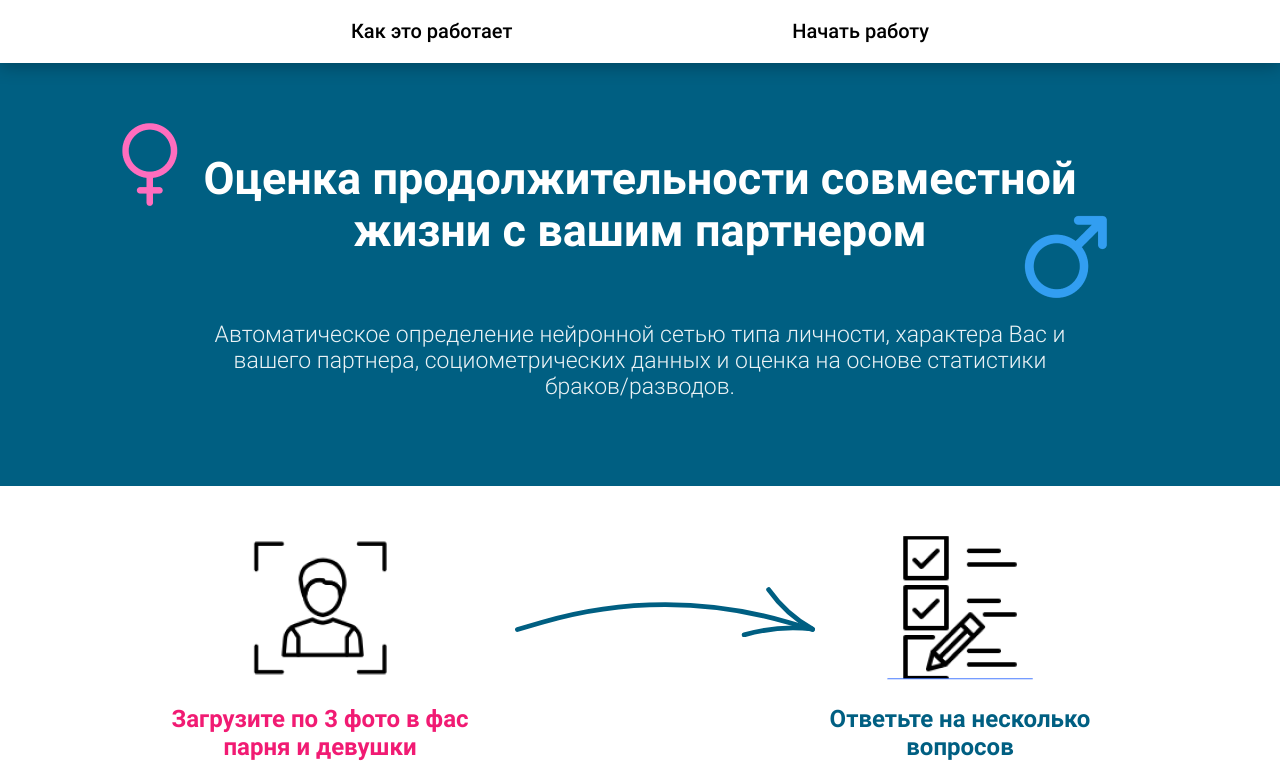
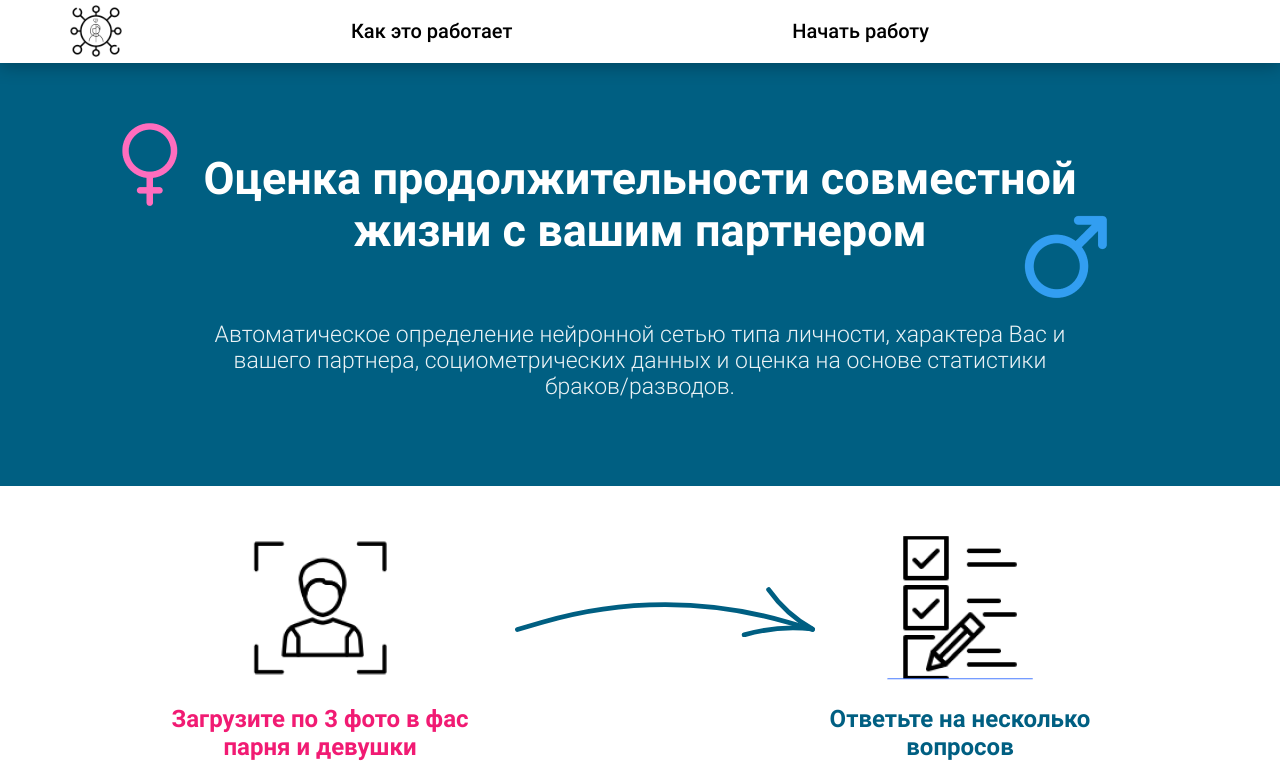
Before and after one commit to idefant/check-family-love-frontend, a Next.js app: page / in a window 1280 px wide. Shown: the top 769 px of the page. Built offline with nearby package versions, Linux system fonts and the light colour scheme.

Commit message:
add logo

```diff
--- a/components/Header/Header.module.scss
+++ b/components/Header/Header.module.scss
@@ -8,9 +8,44 @@
   z-index: 1;
 
   &Inner {
-    gap: 270px;
+    @include media-992 {
+      display: flex;
+      align-items: center;
+      gap: 30px;
+    }
+  }
+}
+
+.logo {
+  width: auto;
+  height: 52px;
+  position: absolute;
+  margin-top: 5px;
+
+  @include media-992 {
+    height: 48px;
+    position: static;
+    margin-top: 0;
+  }
+
+  @include media-768 {
+    height: 45px;
+  }
+
+  @include media-576 {
+    height: 43px;
+  }
+
+  @include media-450 {
+    margin: 5px 0;
+  }
+}
+
+.nav {
   display: flex;
   justify-content: center;
+  gap: 270px;
+  flex: 1;
 
   @include media-992 {
     gap: 180px;
@@ -24,6 +59,9 @@
     justify-content: space-around;
     gap: unset;
   }
+
+  @include media-450 {
+    display: none;
   }
 }
 
--- a/components/Header/Header.tsx
+++ b/components/Header/Header.tsx
@@ -1,8 +1,10 @@
 /* eslint-disable @next/next/no-html-link-for-pages */
+import Image from 'next/image';
 import { useRouter } from 'next/router';
 import { FC } from 'react';
 
 import { scrollTo } from '../../helpers/scroll';
+import logoImg from '../../public/img/logo.png';
 import Container from '../Container';
 
 import style from './Header.module.scss';
@@ -26,8 +28,11 @@ const Header: FC = () => {
     <header className={style.header}>
       <Container>
         <div className={style.headerInner}>
-          <a className={style.link} onClick={(e) => scroll(e, 'algo')} href="/#algo">Как это работает</a>
-          <a className={style.link} onClick={(e) => scroll(e, 'start')} href="/#start">Начать работу</a>
+          <Image src={logoImg} alt="Logo" className={style.logo} />
+          <nav className={style.nav}>
+            <a className={style.link} onClick={(e) => scroll(e, 'algo')} href="/#algo">Как это работает</a>
+            <a className={style.link} onClick={(e) => scroll(e, 'start')} href="/#start">Начать работу</a>
+          </nav>
         </div>
       </Container>
     </header>
```
Also changed, not shown: public/img/logo.png (added). Lines whose indentation alone changed are shown as unchanged.
